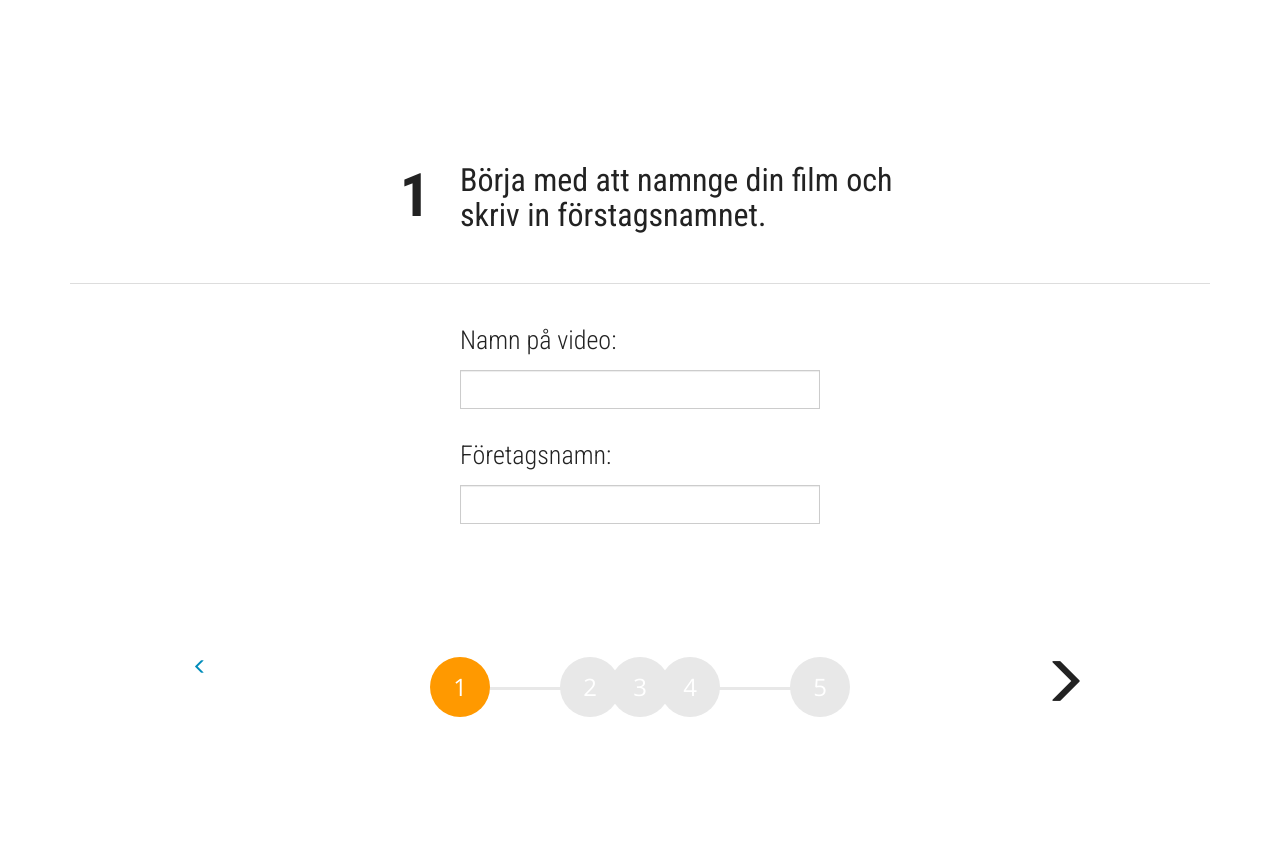
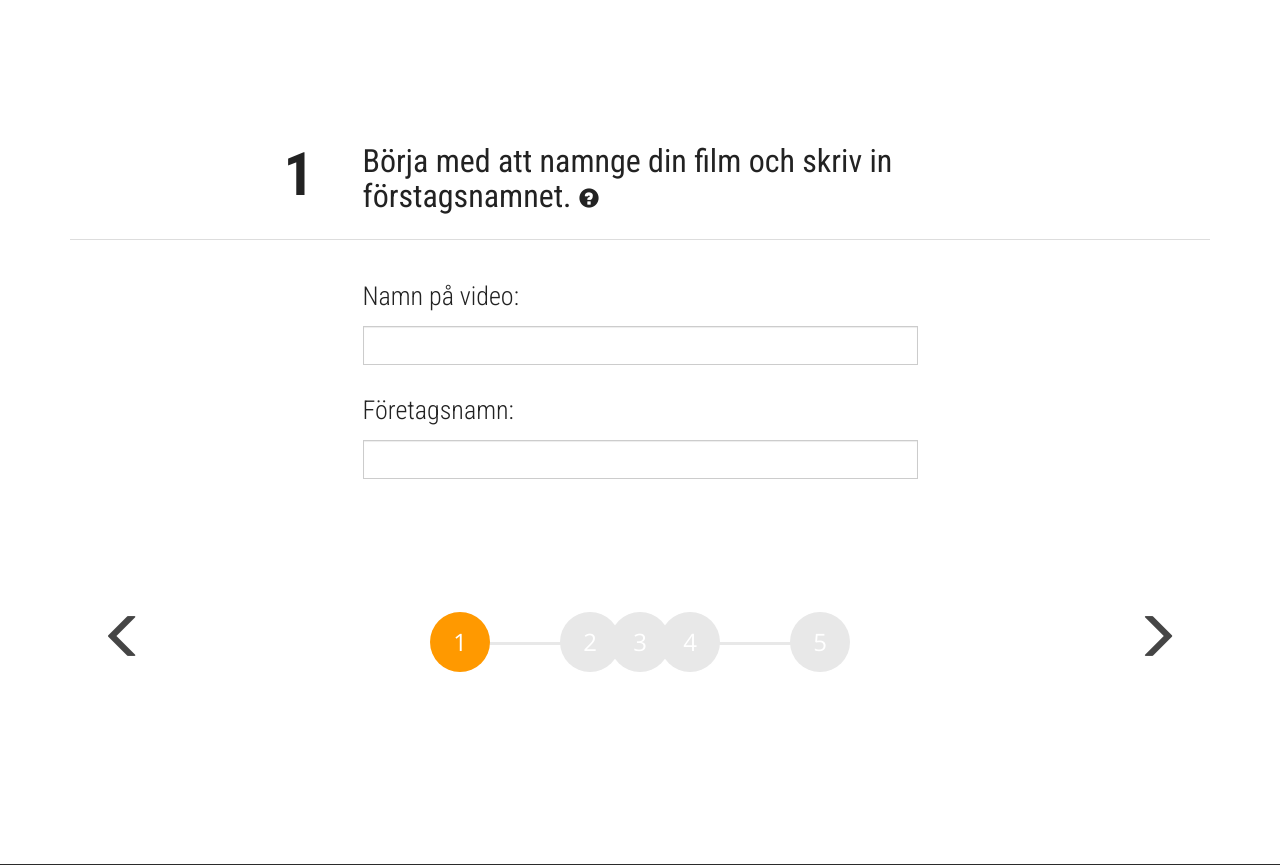
Before and after one commit to siggelito/lavg, a Django app: page /video/new/ in a window 1280 px wide. Shown: the part 45-910 px from the top of the page. Run offline with Django 3.2, Linux system fonts and the light colour scheme; some libraries are stand-ins or nearby versions.

Commit message:
newVideo styling

```diff
--- a/dbtapp/static/dbtapp/styleBase.css
+++ b/dbtapp/static/dbtapp/styleBase.css
@@ -13,6 +13,7 @@ h1	{
 	font-family: 'Roboto Condensed', sans-serif !important;
 	font-weight: 700;
 	font-size: 60px;
+  margin-top: 0px;
 }
 
 h2{
--- a/dbtapp/static/dbtapp/stylesheetSteps.css
+++ b/dbtapp/static/dbtapp/stylesheetSteps.css
@@ -39,24 +39,18 @@ CSS för de olika stegen - VIKTIGT - skriv inte över styleBase.css
 #stepNumber {
 	font-size: 300%;
     display: inline-block;
-    /*background-color:red;*/
     padding:0;
 	margin:0 auto;
 	vertical-align: middle;
-	/* width and height can be anything, as long as they're equal */
-
 }
 */
 
 #description {
 	display: inline-block;
-	/*background-color: blue;*/
 	padding:0;
 	margin:0 auto;
 	line-height: auto;
 	vertical-align: middle;
-
-
 }
 
 .control-label	{
@@ -77,14 +71,14 @@ CSS för de olika stegen - VIKTIGT - skriv inte över styleBase.css
     box-shadow: inset 0 1px 1px rgba(255, 153, 0, 1),0 0 8px rgba(255, 153, 0, 1) !important;
 }
 
-.glyphicon-menu-right	{
+.glyphicon-menu-right, .glyphicon-menu-left	{
 	font-size: 320%;
 	 /* First we need to help some browsers along for this to work.
      Just because a vendor prefix is there, doesn't mean it will
      work in a browser made by that vendor either, it's just for
      future-proofing purposes I guess. */
+}
 
-}
 .glyphicon{
 	  -o-transition:.3s;
   -ms-transition:.3s;
@@ -101,6 +95,8 @@ CSS för de olika stegen - VIKTIGT - skriv inte över styleBase.css
   }
 
 
+
+
 /* Gamla style.css */
 html {
    height: 100%;
@@ -114,10 +110,12 @@ body {
 	box-sizing: border-box;
 }
 
+/* denna finns även i style.css*/
 #container-main {
-	padding-bottom: 100px;
+	padding-bottom: 10px;
 }
 
+/*Ska kolla över detta - finns det både här och i style.css???*/
 footer {
 	position: absolute;
 	bottom: 0px;
@@ -338,3 +336,8 @@ footer {
 #navigationArrow {
 	color: #454545 !important;
 }
+
+.sign{
+	font-size: 20px;
+	color: #222;
+}
--- a/dbtapp/templates/dbtapp/newVideo.html
+++ b/dbtapp/templates/dbtapp/newVideo.html
@@ -5,12 +5,12 @@
 <div class="content" id="header">
 
 	<div class="row">
-		<div class="col-md-1 col-md-offset-3 text-right">
+		<div class="col-xs-12 col-sm-12 col-md-1 col-md-offset-2 text-center">
 			<h1>1</h1>
 		</div>
 
-		<div class="col-md-5 text-left">
-			<h2 id="description"> Börja med att namnge din film och skriv in förstagsnamnet.</h2>
+		<div class="col-xs-12 col-sm-12 col-md-6 text-left">
+			<h2 id="description"> Börja med att namnge din film och skriv in förstagsnamnet. <a href="#"><span class="glyphicon glyphicon-question-sign sign" aria-hidden="true"></span></a></h2>
 		</div>
 	</div>
 </div>
@@ -22,7 +22,7 @@
 
 	<!--Formuläret-->
 	<div class="row" id="content">
-		<div class="col-md-4 col-md-offset-4">
+		<div class="col-xs-12 col-sm-12 col-md-6 col-md-offset-3">
 			{% load widget_tweaks %}
 
 			<label class="control-label" for="focusedInput"><h3>Namn på video:</h3></label>
@@ -44,12 +44,12 @@
 	<div class="container-fluid">
 		<div class="row  top-buffer">
 
-			<div class="col-md-1 col-md-offset-1 text-left">
+			<div class="col-xs-6 col-sm-6 col-md-1 text-left">
 				<!-- Härifrån ska man kunna ta sig bakåt i stegen. -->
-				<a href="#"><span class="glyphicon glyphicon-menu-left" aria-hidden="true"></span></a>
+				<a href="#"><span id="navigationArrow" class="glyphicon glyphicon-menu-left" aria-hidden="true"></span></a>
 			</div>
 
-			<div class="col-md-8 text-center">
+			<div class="col-md-10 text-center ">
 				<!-- Här ska tidslinjen in -->
 
 					<div id="hlineLeft" class="hline"></div>
@@ -62,8 +62,11 @@
 					<div class="round-button"><div class="round-button-circle" id="round-button-circle5"><a href="#" class="round-button">5</a></div></div>
 
 			</div>
-			<div class="col-md-1 text-right">
-				<span class="glyphicon glyphicon-menu-right" aria-hidden="true"></span>
+
+
+			<div class="col-xs-6 col-sm-6 col-md-1 text-right">
+				<span id="navigationArrow" class="glyphicon glyphicon-menu-right" aria-hidden="true"></span>
+
 				<!--<input type="submit" value="Nästa" />-->
 			</div>
 		</div>
@@ -72,20 +75,3 @@
 
 <script>$('span.glyphicon').click(function(){ $('#form').submit()});</script>
 {% endblock %}
-
-<!--<div class="row">
-    <div class="col-lg-4 col-md-offset-4">
-	    <form action="{% url 'dbtapp:videoNew' %}" method="post" enctype="multipart/form-data" id ="form">
-		    {% csrf_token %}
-		    <p>{{ form.video_name.label_tag }}</p>
-		    <p>{{ form.video_name }}</p>
-
-		    <p>{{ form.company_name.label_tag }}</p>
-		    <p>{{ form.company_name }}</p>
-		    <input type="submit" value="Submit" />
-		</form>
-	</div>
-</div>
-</div> -->
-	<!--<a href="{% url 'dbtapp:videoList' %}" class="btn btn-default">back</a>
--->
```
Lines whose indentation alone changed are shown as unchanged.
